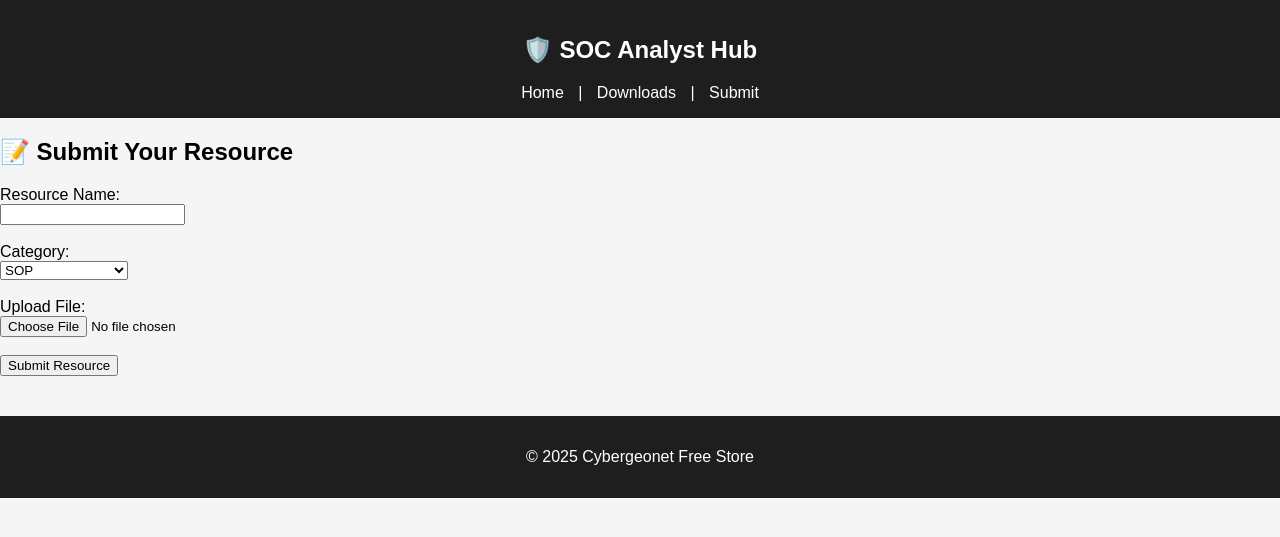
After one commit to Dattarshi/Cybergeonet, a Flask app: page /submit in a window 1280 px wide. The commit adds this page. Shown: the top 537 px of the page. Run offline with Flask 3, Linux system fonts and the light colour scheme.

Commit message:
Add resource submission form

```diff
--- a/src/routes.py
+++ b/src/routes.py
@@ -1,28 +1,34 @@
-from flask import Blueprint, render_template, request
+from flask import Blueprint, render_template, request, redirect, url_for, flash
+import os
 import yaml
-import os
 
 main = Blueprint('main', __name__)
 
-BASE_DIR = os.path.abspath(os.path.join(os.path.dirname(__file__), '../'))
-data_path = os.path.join(BASE_DIR, "data", "resources.yaml")
+UPLOAD_FOLDER = os.path.join(os.path.dirname(__file__), 'static/downloads/')
+ALLOWED_EXTENSIONS = {'pdf', 'ps1', 'json', 'txt'}
 
-def load_resources():
-    with open(data_path, "r") as stream:
-        resources_yaml = yaml.safe_load(stream)
-    return resources_yaml["resources"]
+def allowed_file(filename):
+    return '.' in filename and filename.rsplit('.', 1)[1].lower() in ALLOWED_EXTENSIONS
 
-@main.route('/')
-def index():
-    return render_template('index.html')
+@main.route('/submit', methods=['GET', 'POST'])
+def submit():
+    if request.method == 'POST':
+        resource_name = request.form['name']
+        category = request.form['category']
+        file = request.files['file']
 
-@main.route('/downloads')
-def downloads():
-    query = request.args.get('query', '').lower()
-    resources = load_resources()
+        if file and allowed_file(file.filename):
+            save_path = os.path.join(UPLOAD_FOLDER, category)
+            os.makedirs(save_path, exist_ok=True)
+            file_path = os.path.join(save_path, file.filename)
+            file.save(file_path)
 
-    # Filter based on search query
-    if query:
-        resources = [r for r in resources if query in r['name'].lower() or query in r['type'].lower()]
+            # Optional: Update resources.yaml (for auto-display)
+            update_yaml(resource_name, file.filename, category)
 
-    return render_template('downloads.html', resources=resources, query=query)
+            flash('✅ Resource submitted successfully!', 'success')
+            return redirect(url_for('main.submit'))
+
+        flash('⚠️ Invalid file type!', 'error')
+
+    return render_template('submit.html')
--- a/src/static/css/styles.css
+++ b/src/static/css/styles.css
@@ -1,3 +1,27 @@
+body {
+    font-family: Arial, sans-serif;
+    margin: 0; padding: 0;
+    background-color: #f5f5f5;
+}
+
+header {
+    background-color: #1e1e1e;
+    color: white;
+    padding: 1em;
+    text-align: center;
+}
+
+header img {
+    display: block;
+    margin: 0 auto 10px auto;
+}
+
+nav a {
+    margin: 0 10px;
+    color: white;
+    text-decoration: none;
+}
+
 .grid-container {
     display: grid;
     grid-template-columns: repeat(auto-fill, minmax(220px, 1fr));
@@ -8,22 +32,30 @@
 .card {
     background: white;
     padding: 15px;
-    border-radius: 5px;
-    box-shadow: 0 2px 5px rgba(0,0,0,0.1);
+    border-radius: 8px;
+    box-shadow: 0 2px 8px rgba(0,0,0,0.1);
     text-align: center;
+    transition: transform 0.2s ease;
 }
 
-.card h3 {
-    font-size: 1.1em;
-    margin-bottom: 10px;
+.card:hover {
+    transform: scale(1.03);
 }
 
-input[type="text"] {
-    padding: 8px;
-    width: 60%;
-    margin-right: 10px;
+.card a {
+    display: inline-block;
+    padding: 8px 12px;
+    background-color: #1e1e1e;
+    color: white;
+    border-radius: 5px;
+    text-decoration: none;
+    margin-top: 10px;
 }
-button {
-    padding: 8px 15px;
-    cursor: pointer;
+
+footer {
+    background-color: #1e1e1e;
+    color: white;
+    text-align: center;
+    padding: 1em;
+    margin-top: 40px;
 }
--- a/src/templates/base.html
+++ b/src/templates/base.html
@@ -1,16 +1,37 @@
 <!DOCTYPE html>
 <html lang="en">
 <head>
-    <meta charset="UTF-8">
-    <title>SOC Resource Store</title>
-    <link rel="stylesheet" href="{{ url_for('static', filename='css/styles.css') }}">
+    <head>
+        <meta charset="UTF-8">
+        <title>SOC Analyst Resource Hub | Free Tools</title>
+
+        <!-- SEO Meta -->
+        <meta name="description" content="Download free IR SOPs, SIEM rules, PowerShell scripts, and threat hunting playbooks for SOC analysts.">
+        <meta name="keywords" content="SOC, cybersecurity, incident response, SIEM, scripts, playbooks, threat hunting, free downloads">
+        <meta name="author" content="Cybergeonet Team">
+
+        <!-- Open Graph (for LinkedIn, Facebook, etc.) -->
+        <meta property="og:title" content="SOC Analyst Free Resource Hub">
+        <meta property="og:description" content="Your one-stop hub for free SOC automation tools, SOPs, SIEM rules & more.">
+        <meta property="og:type" content="website">
+        <meta property="og:url" content="https://cybergeonet.onrender.com/">
+        <meta property="og:image" content="{{ url_for('static', filename='logo.png') }}">
+
+        <!-- Favicon -->
+        <link rel="icon" href="{{ url_for('static', filename='favicon.ico') }}">
+
+        <!-- Stylesheet -->
+        <link rel="stylesheet" href="{{ url_for('static', filename='css/styles.css') }}">
+    </head>
+
 </head>
 <body>
     <header>
         <h2>🛡️ SOC Analyst Hub</h2>
         <nav>
             <a href="/">Home</a> |
-            <a href="/downloads">Downloads</a>
+            <a href="/downloads">Downloads</a> |
+            <a href="/submit">Submit</a>
         </nav>
     </header>
 
--- /dev/null
+++ b/src/templates/submit.html
@@ -0,0 +1,29 @@
+{% extends "base.html" %}
+{% block content %}
+    <h2>📝 Submit Your Resource</h2>
+
+    {% with messages = get_flashed_messages(with_categories=true) %}
+      {% if messages %}
+        {% for category, message in messages %}
+          <div class="alert">{{ message }}</div>
+        {% endfor %}
+      {% endif %}
+    {% endwith %}
+
+    <form method="POST" enctype="multipart/form-data">
+        <label>Resource Name:</label><br>
+        <input type="text" name="name" required><br><br>
+
+        <label>Category:</label><br>
+        <select name="category" required>
+            <option value="sop">SOP</option>
+            <option value="script">PowerShell Script</option>
+            <option value="siem">SIEM Rule</option>
+        </select><br><br>
+
+        <label>Upload File:</label><br>
+        <input type="file" name="file" required><br><br>
+
+        <button type="submit">Submit Resource</button>
+    </form>
+{% endblock %}
```
